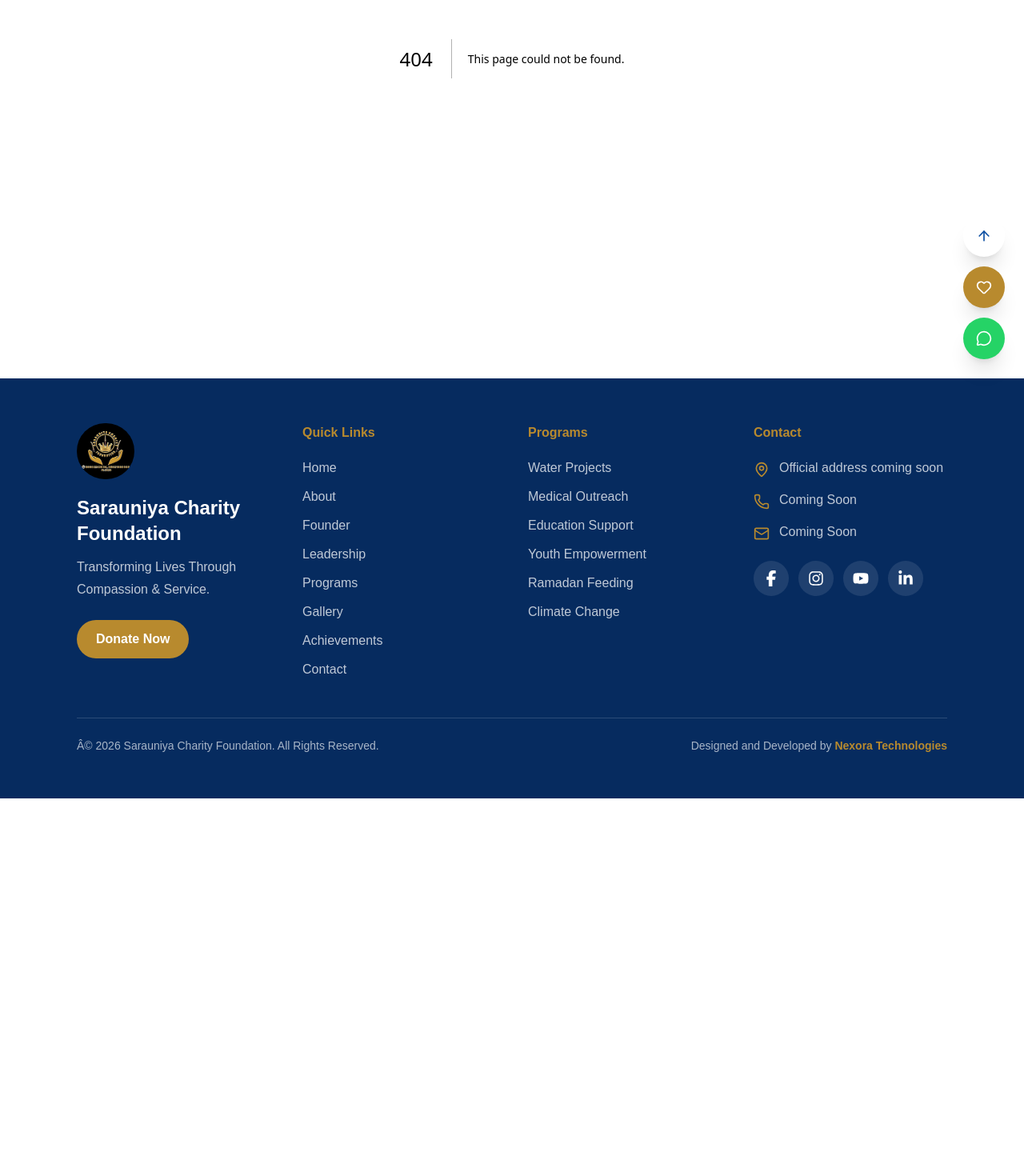
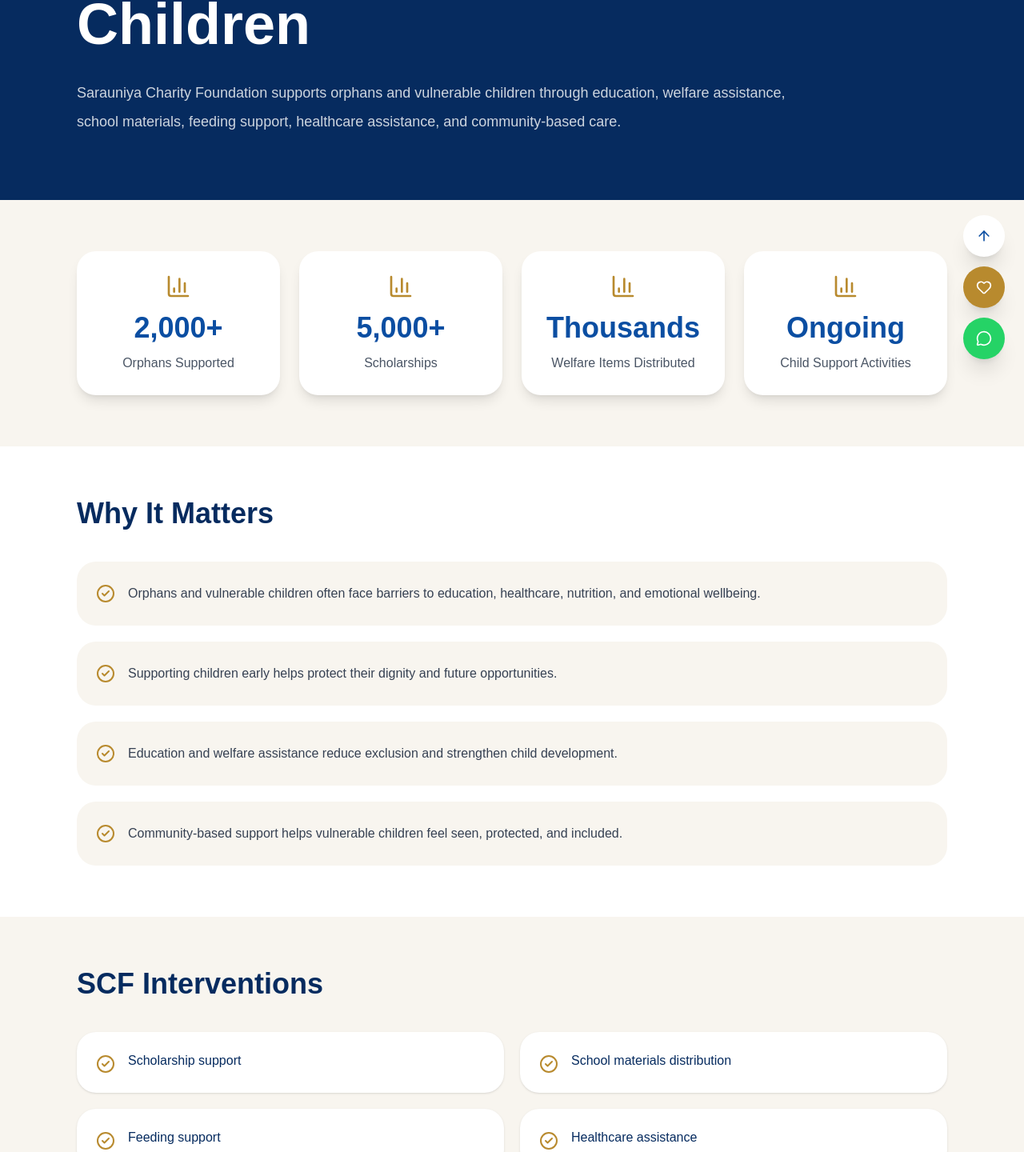
Before and after one commit to YUSUFUMARWALI/sarauniya-foundation, a Next.js app: page /programs/orphans-vulnerable-children in a window 1280 px wide. Before the commit this address had no page. Shown: the part 327-1767 px from the top of the page at 80% size. Before the commit the page ends 1325 px from the top, so only its background shows below. Built offline with nearby package versions, Linux system fonts and the light colour scheme.

Commit message:
Add orphans vulnerable children program page

```diff
--- /dev/null
+++ b/app/programs/orphans-vulnerable-children/page.tsx
@@ -0,0 +1,6 @@
+import ProgramPage from "@/components/programs/ProgramPage";
+import { orphansProgram } from "@/data/orphans";
+
+export default function OrphansVulnerableChildrenPage() {
+  return <ProgramPage program={orphansProgram} />;
+}
--- /dev/null
+++ b/data/orphans.ts
@@ -0,0 +1,42 @@
+export const orphansProgram = {
+  title: "Orphans & Vulnerable Children",
+  subtitle: "Protecting Hope, Dignity and Opportunity for Vulnerable Children",
+  description:
+    "Sarauniya Charity Foundation supports orphans and vulnerable children through education, welfare assistance, school materials, feeding support, healthcare assistance, and community-based care.",
+
+  reportHref: "",
+
+  sdgs: ["SDG 1", "SDG 2", "SDG 3", "SDG 4", "SDG 10"],
+
+  stats: [
+    ["2,000+", "Orphans Supported"],
+    ["5,000+", "Scholarships"],
+    ["Thousands", "Welfare Items Distributed"],
+    ["Ongoing", "Child Support Activities"],
+  ],
+
+  whyItMatters: [
+    "Orphans and vulnerable children often face barriers to education, healthcare, nutrition, and emotional wellbeing.",
+    "Supporting children early helps protect their dignity and future opportunities.",
+    "Education and welfare assistance reduce exclusion and strengthen child development.",
+    "Community-based support helps vulnerable children feel seen, protected, and included.",
+  ],
+
+  interventions: [
+    "Scholarship support",
+    "School materials distribution",
+    "Feeding support",
+    "Healthcare assistance",
+    "Clothing and welfare support",
+    "Educational support for registered orphans",
+    "Community-based child welfare activities",
+  ],
+
+  impact: [
+    "Improved access to education",
+    "Better child welfare and dignity",
+    "Reduced vulnerability among orphans",
+    "Stronger community care systems",
+    "Expanded opportunities for vulnerable children",
+  ],
+};
```
